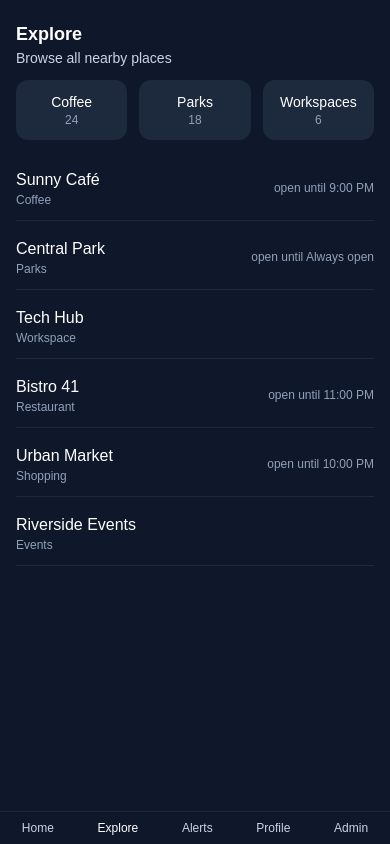
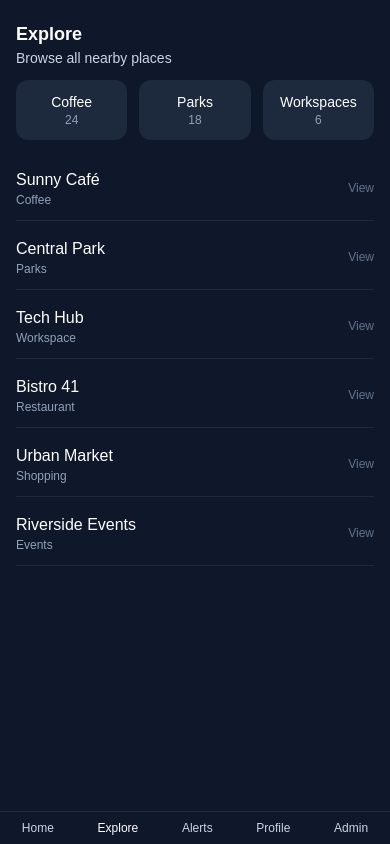
Before and after one commit to Foundzie/foundzie-v2, a Next.js app: page /mobile/explore in a window 390 px wide. Built offline with nearby package versions, Linux system fonts and the light colour scheme.

Commit message:
Fix mobile explore dark theme without distance fields

```diff
--- a/src/app/mobile/explore/page.tsx
+++ b/src/app/mobile/explore/page.tsx
@@ -38,15 +38,15 @@ export default function MobileExplorePage() {
               <p className="font-medium">{place.name}</p>
               <p className="text-xs text-slate-400">{place.category}</p>
             </div>
-            <div className="text-right text-xs text-slate-400 space-y-1">
-              {place.distanceMiles ? <p>{place.distanceMiles} mi</p> : null}
-              {place.openUntil ? <p>open until {place.openUntil}</p> : null}
+            {/* right side kept simple because TS data doesn’t have distance/openUntil */}
+            <div className="text-right text-xs text-slate-500">
+              View
             </div>
           </Link>
         ))}
       </div>
 
-      {/* bottom nav (same as Home) */}
+      {/* bottom nav */}
       <nav className="fixed bottom-0 left-0 right-0 bg-[#0f172a] border-t border-slate-800 flex justify-around py-2 text-xs text-slate-300">
         <Link href="/mobile">Home</Link>
         <Link href="/mobile/explore" className="text-white">
```
